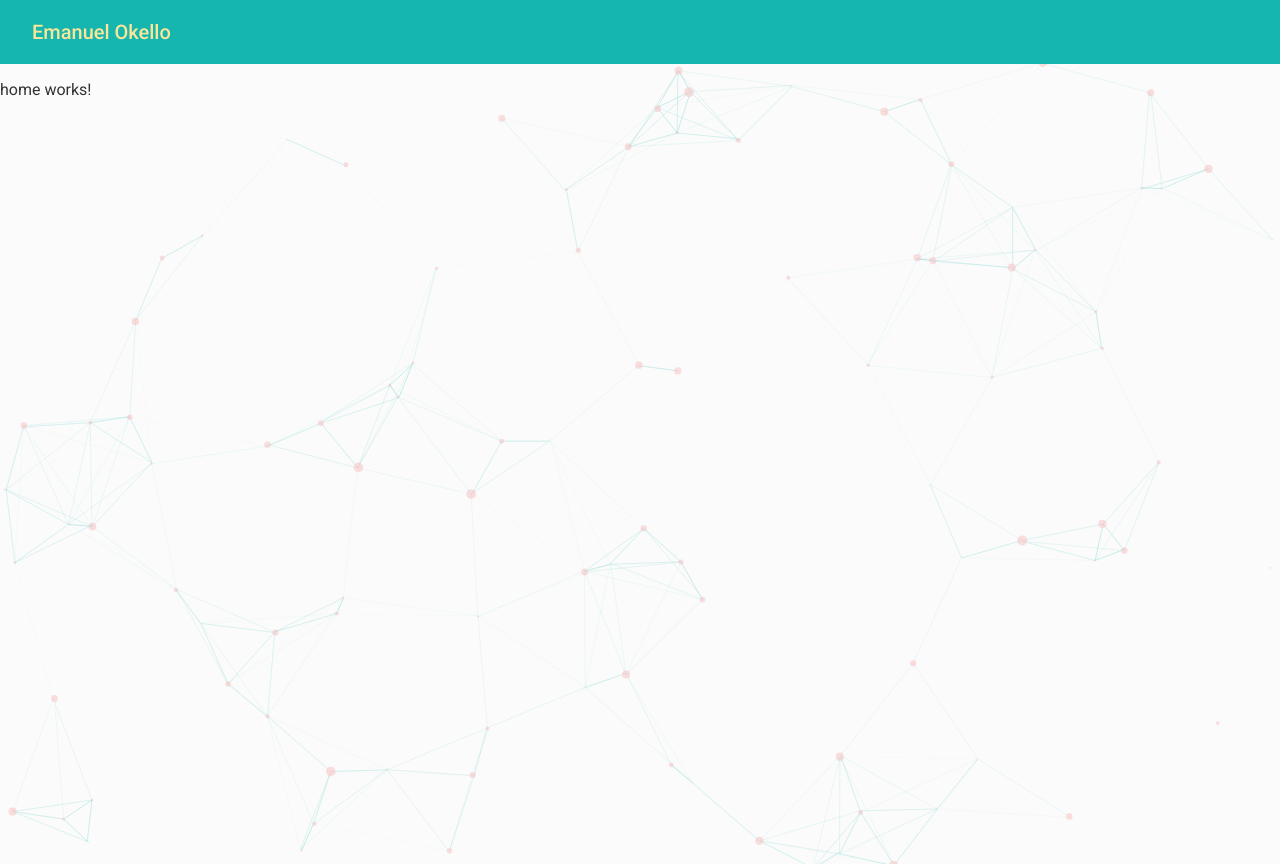
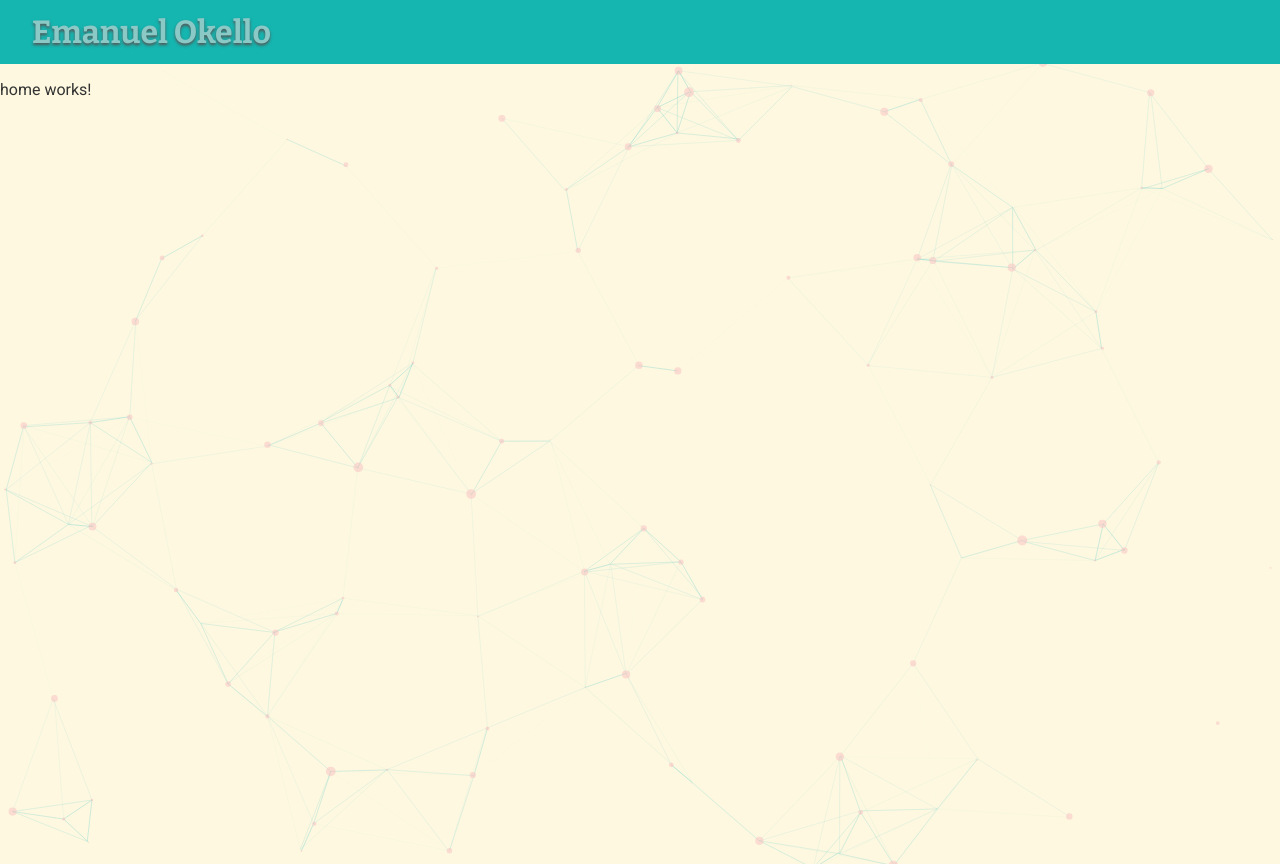
Before and after one commit to oxenprogrammer/portfolio-client, an Angular app: page /home in a window 1280 px wide. Built offline with nearby package versions, Linux system fonts and the light colour scheme.

Commit message:
Feat(style): update toolbar

```diff
--- a/src/app/app.component.scss
+++ b/src/app/app.component.scss
@@ -0,0 +1,8 @@
+// .toolbar {
+//   background: #222;
+// }
+
+.header-color {
+  font: 700 2rem "Bitter";
+  text-shadow: 0px 2px 3px #555;
+}
--- a/src/app/app.component.ts
+++ b/src/app/app.component.ts
@@ -1,4 +1,7 @@
 import { Component, OnInit } from '@angular/core';
+
+import { DomSanitizer } from '@angular/platform-browser';
+import { MatIconRegistry } from '@angular/material/icon';
 
 declare var particlesJS: any;
 @Component({
@@ -7,7 +10,12 @@ declare var particlesJS: any;
   styleUrls: ['./app.component.scss'],
 })
 export class AppComponent implements OnInit {
-  title = 'portfolio-client';
+  constructor(iconRegistry: MatIconRegistry, sanitizer: DomSanitizer) {
+    iconRegistry.addSvgIcon(
+      'emmisteel',
+      sanitizer.bypassSecurityTrustResourceUrl('assets/img/icons/emmisteel.svg')
+    );
+  }
 
   ngOnInit() {
     particlesJS.load('particles-js', 'assets/data/particles.json', function () {
--- a/src/styles.scss
+++ b/src/styles.scss
@@ -2,7 +2,7 @@
 // For more information: https://material.angular.io/guide/theming
 @import "~@angular/material/theming";
 // Plus imports for other components in your app.
-
+@import url(http://fonts.googleapis.com/css?family=Bitter:400,700);
 // Include the common styles for Angular Material. We include this here so that you only
 // have to load a single css file for Angular Material in your app.
 // Be sure that you only ever include this mixin once!
@@ -151,12 +151,12 @@ body {
   position: absolute;
   width: 100%;
   height: 100%;
-  background-color: #fafbfa;
+  background-color: mat-color($mat-custom-secondary, 100);
   background-repeat: no-repeat;
   background-size: cover;
   background-position: 50% 50%;
   z-index: -100;
 }
 .header-color {
-  color: #fbe698;
+  color: #8bc9c6;
 }
```
Also changed, not shown: src/app/app.module.ts (+14 -17 lines), src/assets/img/icons/emmisteel.svg (added).
